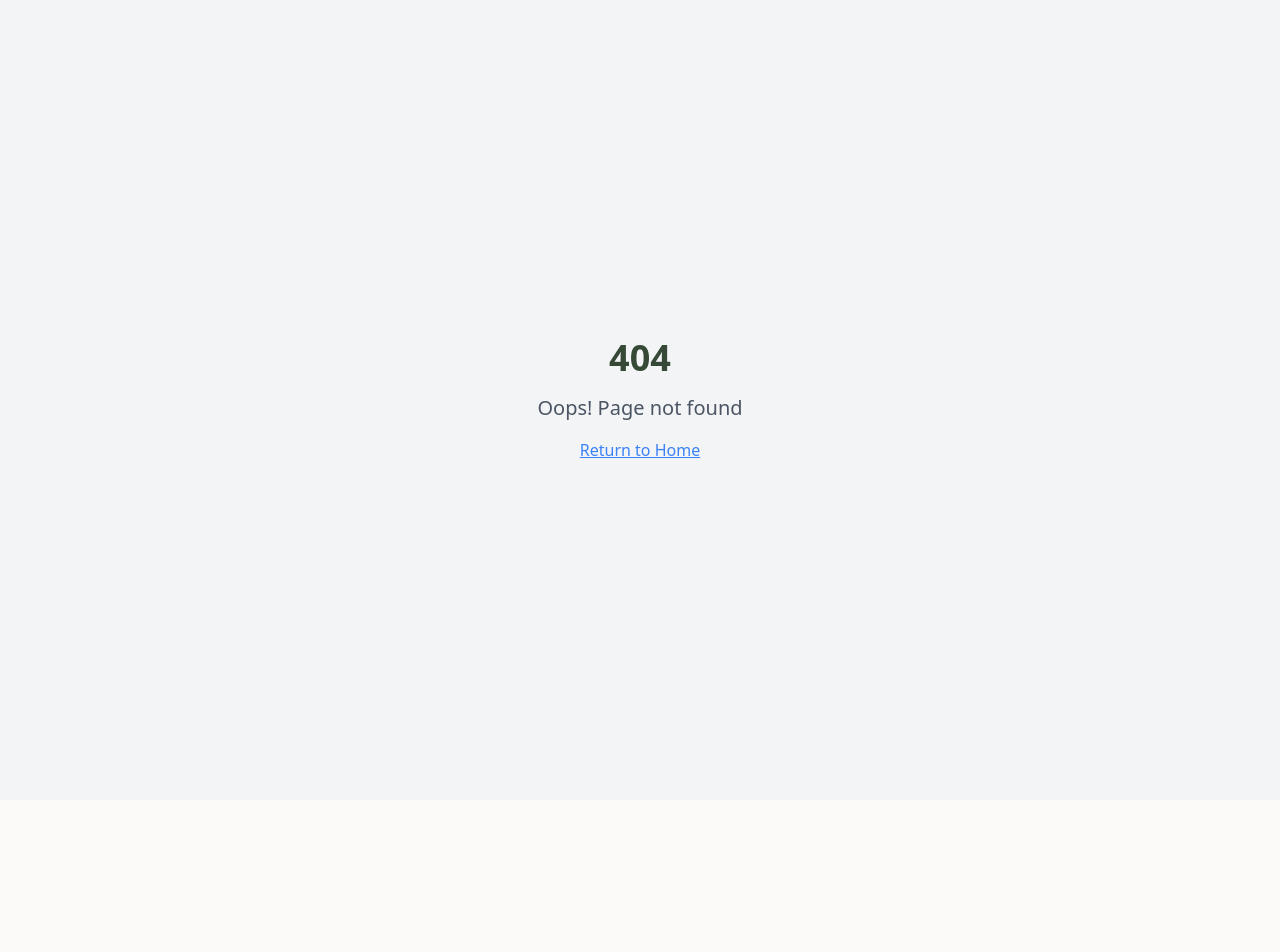
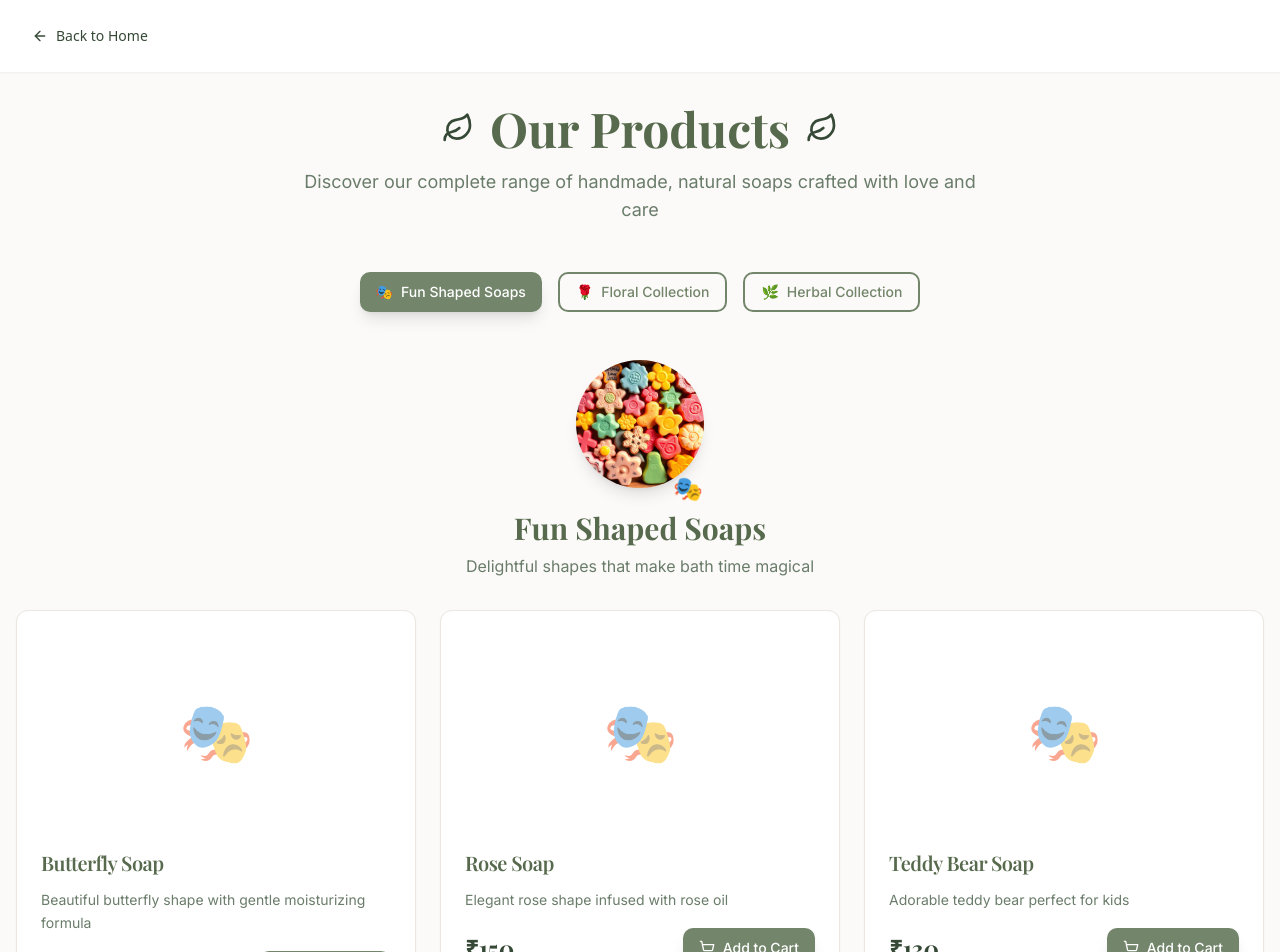
Before and after one commit to azimrehan/abhikya-soap-singlepage, a React (Vite) app: page /products in a window 1280 px wide. Before the commit this address had no page. Shown: the top 952 px of the page. Before the commit the page ends 800 px from the top, so only its background shows below. Built offline with nearby package versions, Linux system fonts and the light colour scheme.

Commit message:
Add product category pages
Create new pages for individual product categories (fun shaped, floral, herbal) that can be accessed from the collections section.

```diff
--- a/src/App.tsx
+++ b/src/App.tsx
@@ -4,6 +4,7 @@ import { TooltipProvider } from "@/components/ui/tooltip";
 import { QueryClient, QueryClientProvider } from "@tanstack/react-query";
 import { BrowserRouter, Routes, Route } from "react-router-dom";
 import Index from "./pages/Index";
+import Products from "./pages/Products";
 import NotFound from "./pages/NotFound";
 
 const queryClient = new QueryClient();
@@ -16,6 +17,7 @@ const App = () => (
       <BrowserRouter>
         <Routes>
           <Route path="/" element={<Index />} />
+          <Route path="/products" element={<Products />} />
           {/* ADD ALL CUSTOM ROUTES ABOVE THE CATCH-ALL "*" ROUTE */}
           <Route path="*" element={<NotFound />} />
         </Routes>
--- a/src/components/SoapLandingPage.tsx
+++ b/src/components/SoapLandingPage.tsx
@@ -1,6 +1,7 @@
 import React, { useState } from 'react';
 import { ShoppingCart, Menu, X, Instagram, Leaf } from 'lucide-react';
 import { Button } from '@/components/ui/button';
+import { useNavigate } from 'react-router-dom';
 import logoCard from '@/assets/logo-card.png';
 import soapHeroBackground from '@/assets/soap-hero-background.jpg';
 import funShapedSoaps from '@/assets/fun-shaped-soaps.jpg';
@@ -8,6 +9,7 @@ import floralCollection from '@/assets/floral-collection.jpg';
 import herbalCollection from '@/assets/herbal-collection.jpg';
 
 const SoapLandingPage = () => {
+  const navigate = useNavigate();
   const [isMobileMenuOpen, setIsMobileMenuOpen] = useState(false);
   const [cartCount, setCartCount] = useState(0);
   const [showNotification, setShowNotification] = useState(false);
@@ -113,7 +115,7 @@ const SoapLandingPage = () => {
           <p className="font-inter text-xl md:text-2xl text-muted-foreground mb-8 max-w-3xl mx-auto leading-relaxed">
             Handmade, Pure, and Chemical-Free soaps crafted with the finest natural ingredients for your family.
           </p>
-          <Button variant="soap" size="hero" onClick={addToCart}>
+          <Button variant="soap" size="hero" onClick={() => navigate('/products')}>
             Shop Now
           </Button>
         </div>
@@ -143,8 +145,12 @@ const SoapLandingPage = () => {
               <div className="p-6">
                 <h3 className="font-playfair text-2xl font-semibold text-dark-leaf mb-2">Fun Shaped Soaps</h3>
                 <p className="font-inter text-muted-foreground mb-4">Butterfly, Rose, Teddy Bear, and more delightful shapes that make bath time magical for kids and adults alike.</p>
-                <Button variant="soap-outline" className="w-full" onClick={addToCart}>
-                  Add to Cart
+                <Button
+                  variant="soap-outline"
+                  className="w-full"
+                  onClick={() => navigate('/products')}
+                >
+                  View Products
                 </Button>
               </div>
             </div>
@@ -161,8 +167,12 @@ const SoapLandingPage = () => {
               <div className="p-6">
                 <h3 className="font-playfair text-2xl font-semibold text-dark-leaf mb-2">🌹 Floral Collection</h3>
                 <p className="font-inter text-muted-foreground mb-4">Rose Bliss, Lavender Calm, Jasmine Glow, Champa Serenity, and Mogra Bliss - romantic florals with nourishing oils.</p>
-                <Button variant="soap-outline" className="w-full" onClick={addToCart}>
-                  Add to Cart
+                <Button
+                  variant="soap-outline"
+                  className="w-full"
+                  onClick={() => navigate('/products')}
+                >
+                  View Products
                 </Button>
               </div>
             </div>
@@ -179,8 +189,12 @@ const SoapLandingPage = () => {
               <div className="p-6">
                 <h3 className="font-playfair text-2xl font-semibold text-dark-leaf mb-2">🌿 Herbal Collection</h3>
                 <p className="font-inter text-muted-foreground mb-4">Neem Guard, Aloe Vera Fresh, and Turmeric Glow - therapeutic herbs for purifying and revitalizing your skin naturally.</p>
-                <Button variant="soap-outline" className="w-full" onClick={addToCart}>
-                  Add to Cart
+                <Button
+                  variant="soap-outline"
+                  className="w-full"
+                  onClick={() => navigate('/products')}
+                >
+                  View Products
                 </Button>
               </div>
             </div>
--- /dev/null
+++ b/src/pages/Products.tsx
@@ -0,0 +1,187 @@
+import React, { useState } from 'react';
+import { ShoppingCart, ArrowLeft, Leaf } from 'lucide-react';
+import { Button } from '@/components/ui/button';
+import { Card, CardContent, CardHeader, CardTitle } from '@/components/ui/card';
+import { useNavigate } from 'react-router-dom';
+import funShapedSoaps from '@/assets/fun-shaped-soaps.jpg';
+import floralCollection from '@/assets/floral-collection.jpg';
+import herbalCollection from '@/assets/herbal-collection.jpg';
+
+const Products = () => {
+  const navigate = useNavigate();
+  const [cartCount, setCartCount] = useState(0);
+  const [notification, setNotification] = useState('');
+
+  const addToCart = (productName: string) => {
+    setCartCount(prev => prev + 1);
+    setNotification(`${productName} added to cart!`);
+    setTimeout(() => setNotification(''), 3000);
+  };
+
+  const categories = {
+    'fun-shaped': {
+      title: 'Fun Shaped Soaps',
+      emoji: '🎭',
+      description: 'Delightful shapes that make bath time magical',
+      image: funShapedSoaps,
+      products: [
+        { name: 'Butterfly Soap', price: '₹120', description: 'Beautiful butterfly shape with gentle moisturizing formula' },
+        { name: 'Rose Soap', price: '₹150', description: 'Elegant rose shape infused with rose oil' },
+        { name: 'Teddy Bear Soap', price: '₹130', description: 'Adorable teddy bear perfect for kids' },
+        { name: 'Heart Soap', price: '₹140', description: 'Romantic heart shape with love-inspired fragrance' },
+        { name: 'Star Soap', price: '₹125', description: 'Shimmering star shape that sparkles during use' },
+        { name: 'Fish Soap', price: '₹135', description: 'Cute fish design with ocean-fresh scent' }
+      ]
+    },
+    'floral': {
+      title: 'Floral Collection',
+      emoji: '🌹',
+      description: 'Romantic florals with nourishing oils',
+      image: floralCollection,
+      products: [
+        { name: 'Rose Bliss', price: '₹180', description: 'Pure rose petals with vitamin E for radiant skin' },
+        { name: 'Lavender Calm', price: '₹170', description: 'Soothing lavender for relaxation and stress relief' },
+        { name: 'Jasmine Glow', price: '₹190', description: 'Exotic jasmine with natural glow enhancers' },
+        { name: 'Champa Serenity', price: '₹185', description: 'Traditional champa fragrance for inner peace' },
+        { name: 'Mogra Bliss', price: '₹175', description: 'Sweet mogra flowers with anti-aging properties' },
+        { name: 'Marigold Fresh', price: '₹165', description: 'Bright marigold with antibacterial benefits' }
+      ]
+    },
+    'herbal': {
+      title: 'Herbal Collection',
+      emoji: '🌿',
+      description: 'Therapeutic herbs for purifying and revitalizing',
+      image: herbalCollection,
+      products: [
+        { name: 'Neem Guard', price: '₹160', description: 'Pure neem for acne-free and healthy skin' },
+        { name: 'Aloe Vera Fresh', price: '₹155', description: 'Cooling aloe vera for sensitive skin relief' },
+        { name: 'Turmeric Glow', price: '₹170', description: 'Golden turmeric for natural skin brightening' },
+        { name: 'Tulsi Pure', price: '₹165', description: 'Holy basil with purifying and healing properties' },
+        { name: 'Mint Cool', price: '₹150', description: 'Refreshing mint for an energizing bath' },
+        { name: 'Tea Tree Clear', price: '₹175', description: 'Tea tree oil for clear, blemish-free skin' }
+      ]
+    }
+  };
+
+  const [selectedCategory, setSelectedCategory] = useState<keyof typeof categories>('fun-shaped');
+
+  return (
+    <div className="min-h-screen bg-cream-bg">
+      {/* Header with Cart */}
+      <header className="sticky top-0 bg-white/90 backdrop-blur-sm shadow-sm z-50">
+        <div className="container mx-auto px-4 py-4">
+          <div className="flex items-center justify-between">
+            <Button
+              variant="ghost"
+              onClick={() => navigate('/')}
+              className="flex items-center gap-2"
+            >
+              <ArrowLeft className="w-4 h-4" />
+              Back to Home
+            </Button>
+
+            <div className="flex items-center gap-2 bg-soap-green text-white px-4 py-2 rounded-full">
+              <ShoppingCart className="w-5 h-5" />
+              <span className="font-semibold">{cartCount}</span>
+            </div>
+          </div>
+        </div>
+      </header>
+
+      <div className="container mx-auto px-4 py-8">
+        {/* Page Header */}
+        <div className="text-center mb-12">
+          <div className="flex items-center justify-center gap-4 mb-4">
+            <Leaf className="w-8 h-8 text-soap-green" />
+            <h1 className="font-playfair text-4xl md:text-5xl font-bold text-dark-leaf">Our Products</h1>
+            <Leaf className="w-8 h-8 text-soap-green" />
+          </div>
+          <p className="font-inter text-lg text-muted-foreground max-w-2xl mx-auto">
+            Discover our complete range of handmade, natural soaps crafted with love and care
+          </p>
+        </div>
+
+        {/* Category Navigation */}
+        <div className="flex flex-wrap justify-center gap-4 mb-12">
+          {Object.entries(categories).map(([key, category]) => (
+            <Button
+              key={key}
+              variant={selectedCategory === key ? "soap" : "soap-outline"}
+              onClick={() => setSelectedCategory(key as keyof typeof categories)}
+              className="flex items-center gap-2"
+            >
+              <span>{category.emoji}</span>
+              {category.title}
+            </Button>
+          ))}
+        </div>
+
+        {/* Selected Category Header */}
+        <div className="text-center mb-8">
+          <div className="relative inline-block">
+            <img
+              src={categories[selectedCategory].image}
+              alt={categories[selectedCategory].title}
+              className="w-32 h-32 rounded-full object-cover mx-auto mb-4 shadow-lg"
+            />
+            <div className="absolute -bottom-2 -right-2 bg-soap-green text-white rounded-full w-12 h-12 flex items-center justify-center text-2xl">
+              {categories[selectedCategory].emoji}
+            </div>
+          </div>
+          <h2 className="font-playfair text-3xl font-bold text-dark-leaf mb-2">
+            {categories[selectedCategory].title}
+          </h2>
+          <p className="font-inter text-muted-foreground">
+            {categories[selectedCategory].description}
+          </p>
+        </div>
+
+        {/* Products Grid */}
+        <div className="grid grid-cols-1 md:grid-cols-2 lg:grid-cols-3 gap-6 mb-12">
+          {categories[selectedCategory].products.map((product, index) => (
+            <Card key={index} className="group hover:shadow-xl transition-all duration-300 hover:-translate-y-2 bg-white border-soap-green/20">
+              <CardHeader className="pb-3">
+                <div className="w-full h-48 bg-gradient-to-br from-soap-green/10 to-dark-leaf/10 rounded-lg mb-4 flex items-center justify-center">
+                  <div className="text-6xl opacity-50">
+                    {categories[selectedCategory].emoji}
+                  </div>
+                </div>
+                <CardTitle className="font-playfair text-xl text-dark-leaf">{product.name}</CardTitle>
+              </CardHeader>
+              <CardContent>
+                <p className="font-inter text-sm text-muted-foreground mb-4 leading-relaxed">
+                  {product.description}
+                </p>
+                <div className="flex items-center justify-between">
+                  <span className="font-playfair text-2xl font-bold text-soap-green">
+                    {product.price}
+                  </span>
+                  <Button
+                    variant="soap"
+                    onClick={() => addToCart(product.name)}
+                    className="flex items-center gap-2"
+                  >
+                    <ShoppingCart className="w-4 h-4" />
+                    Add to Cart
+                  </Button>
+                </div>
+              </CardContent>
+            </Card>
+          ))}
+        </div>
+      </div>
+
+      {/* Notification */}
+      {notification && (
+        <div className="fixed bottom-4 right-4 bg-soap-green text-white px-6 py-3 rounded-lg shadow-lg animate-in slide-in-from-bottom-2 z-50">
+          <div className="flex items-center gap-2">
+            <ShoppingCart className="w-4 h-4" />
+            {notification}
+          </div>
+        </div>
+      )}
+    </div>
+  );
+};
+
+export default Products;
```
